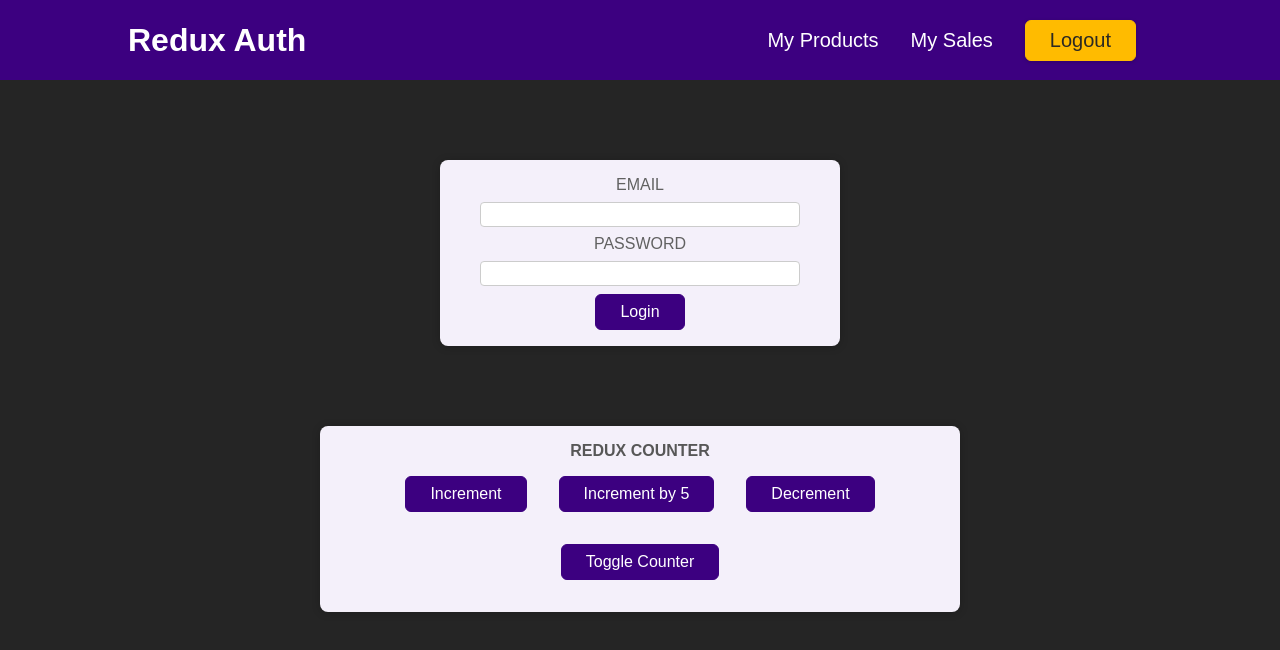
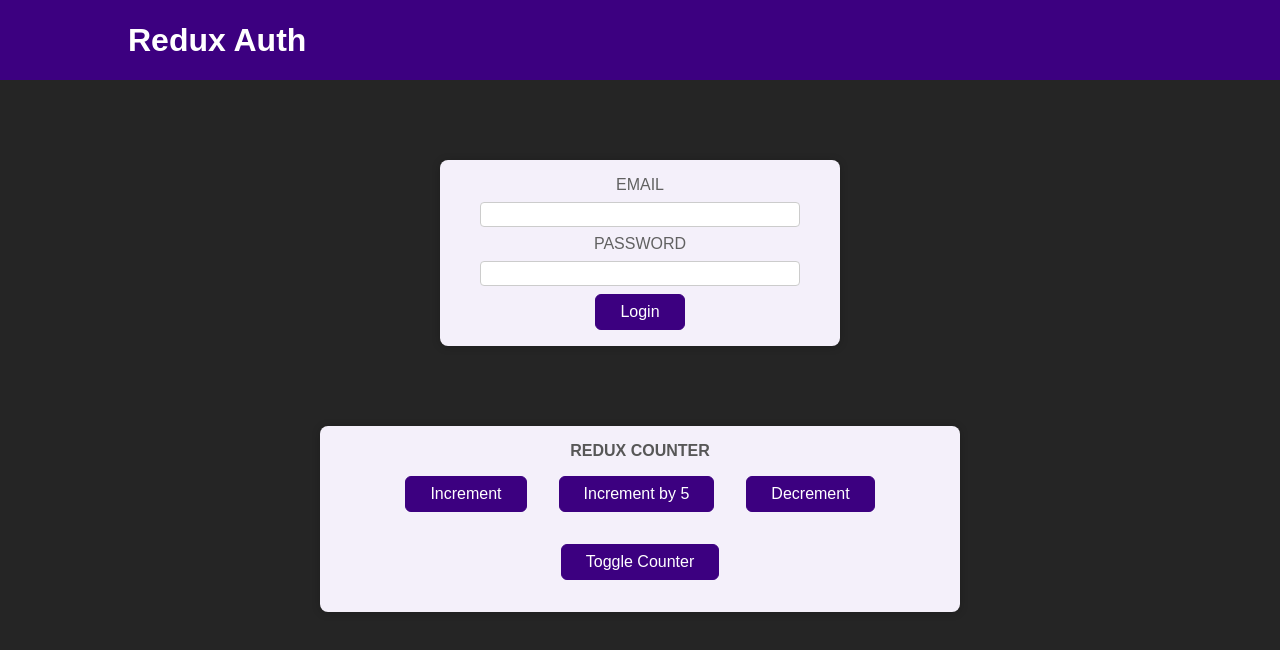
Before and after one commit to arasidobariya/Redux-project, a React (Create React App) app: page / in a window 1280 px wide. Shown: the top 650 px of the page. Built offline with nearby package versions, Linux system fonts and the light colour scheme.

Commit message:
added login condition

```diff
--- a/src/App.js
+++ b/src/App.js
@@ -1,14 +1,18 @@
+import { useSelector } from "react-redux";
 import Counter from "./components/Counter";
-import Header from './components/Header'
-import Auth from'./components/Auth'
+import Header from "./components/Header";
+import Auth from "./components/Auth";
+import UserProfile from "./components/UserProfile";
 
 function App() {
+  const isAuth = useSelector((state) => state.auth.isAuthenticated);
+
   return (
     <>
-    <Header />
-    <Auth/>
+      <Header />
+      {!isAuth && <Auth />}
+      {isAuth && <UserProfile />}
       <Counter />
-
     </>
   );
 }
--- a/src/components/Auth.js
+++ b/src/components/Auth.js
@@ -1,17 +1,27 @@
-import classes from './Auth.module.css';
+import classes from "./Auth.module.css";
+import { useDispatch } from "react-redux";
+import { authActions } from "../store/store";
 
 const Auth = () => {
+  const dispatch = useDispatch();
+
+  const loginHandler = (event) => {
+    event.preventDefault();
+
+    dispatch(authActions.login());
+  };
+
   return (
     <main className={classes.auth}>
       <section>
-        <form>
+        <form onSubmit={loginHandler}>
           <div className={classes.control}>
-            <label htmlFor='email'>Email</label>
-            <input type='email' id='email' />
+            <label htmlFor="email">Email</label>
+            <input type="email" id="email" />
           </div>
           <div className={classes.control}>
-            <label htmlFor='password'>Password</label>
-            <input type='password' id='password' />
+            <label htmlFor="password">Password</label>
+            <input type="password" id="password" />
           </div>
           <button>Login</button>
         </form>
--- a/src/components/Header.js
+++ b/src/components/Header.js
@@ -1,22 +1,26 @@
-import classes from './Header.module.css';
+import classes from "./Header.module.css";
+import { useSelector } from "react-redux";
 
 const Header = () => {
+  const isAuth = useSelector((state) => state.auth.isAuthenticated);
   return (
     <header className={classes.header}>
       <h1>Redux Auth</h1>
+      {isAuth && (
         <nav>
           <ul>
             <li>
-            <a href='/'>My Products</a>
+              <a href="/">My Products</a>
             </li>
             <li>
-            <a href='/'>My Sales</a>
+              <a href="/">My Sales</a>
             </li>
             <li>
               <button>Logout</button>
             </li>
           </ul>
         </nav>
+      )}
     </header>
   );
 };
```
Lines whose indentation alone changed are shown as unchanged.
